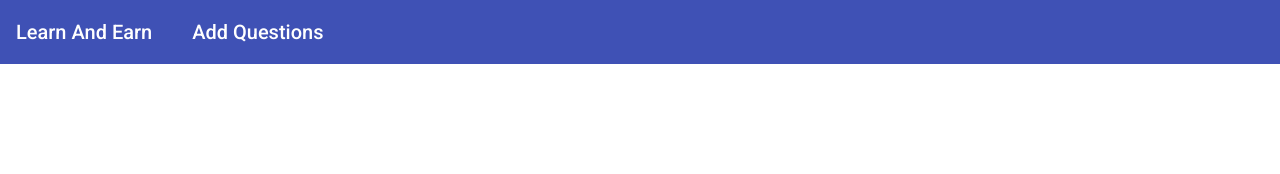
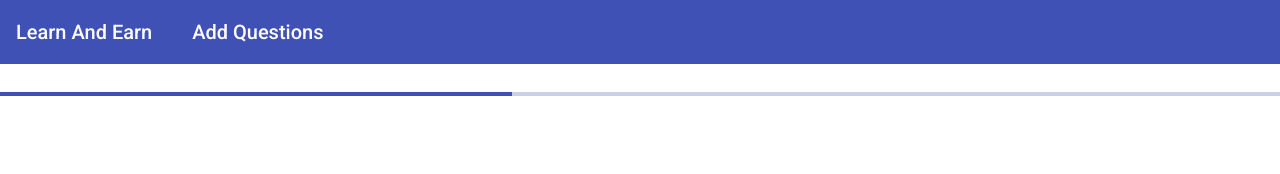
Before and after one commit to saraf007/learn-and-earn, an Angular app in the folder learn-and-earn/: page / in a window 1280 px wide. Shown: the top 174 px of the page. Built offline with nearby package versions, Linux system fonts and the light colour scheme; no server answers.

Commit message:
added progress bar

```diff
--- a/learn-and-earn/src/app/app.component.html
+++ b/learn-and-earn/src/app/app.component.html
@@ -1,5 +1,5 @@
 <app-header></app-header>
-
+<app-progress-bar></app-progress-bar>
 <main>
   <router-outlet></router-outlet>
 </main>
--- /dev/null
+++ b/learn-and-earn/src/app/progress-bar/progress-bar.component.css
@@ -0,0 +1,6 @@
+.example-section {
+  display: flex;
+  align-content: center;
+  align-items: center;
+  height: 60px;
+}
--- /dev/null
+++ b/learn-and-earn/src/app/progress-bar/progress-bar.component.html
@@ -0,0 +1,3 @@
+<section class="example-section">
+  <mat-progress-bar mode="determinate" value="40"></mat-progress-bar>
+</section>
--- /dev/null
+++ b/learn-and-earn/src/app/progress-bar/progress-bar.component.ts
@@ -0,0 +1,13 @@
+import { Component, OnInit } from '@angular/core';
+
+@Component({
+  selector: 'app-progress-bar',
+  templateUrl: './progress-bar.component.html',
+  styleUrls: ['./progress-bar.component.css']
+})
+export class ProgressBarComponent implements OnInit {
+
+  ngOnInit(): void {
+  }
+
+}
--- a/learn-and-earn/src/app/question/question.component.css
+++ b/learn-and-earn/src/app/question/question.component.css
@@ -2,6 +2,7 @@
     width: max-content;
     margin: auto;
     top: 15%;
+    margin-top: 5%;
   }
 
   .example-radio-group {
```
Also changed, not shown: learn-and-earn/src/app/app.module.ts (+7 -3 lines).
